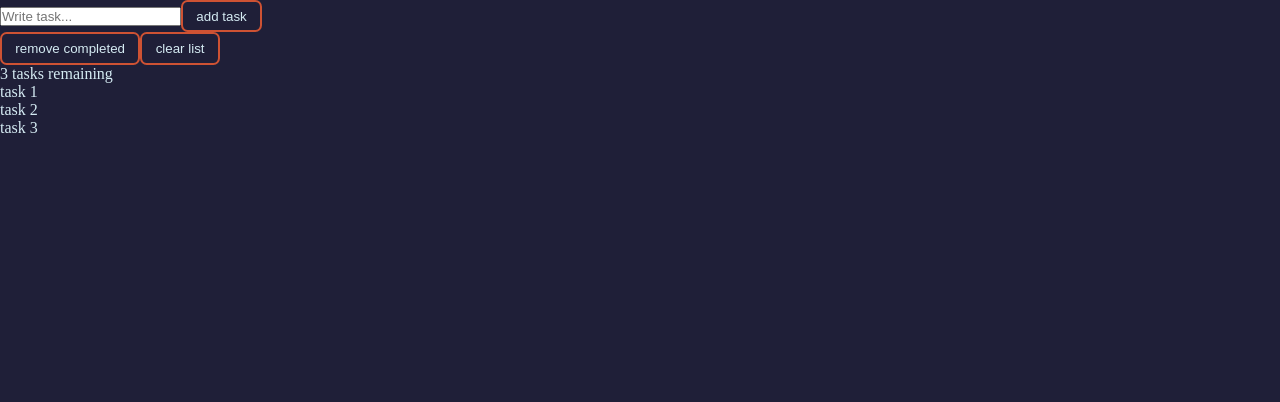
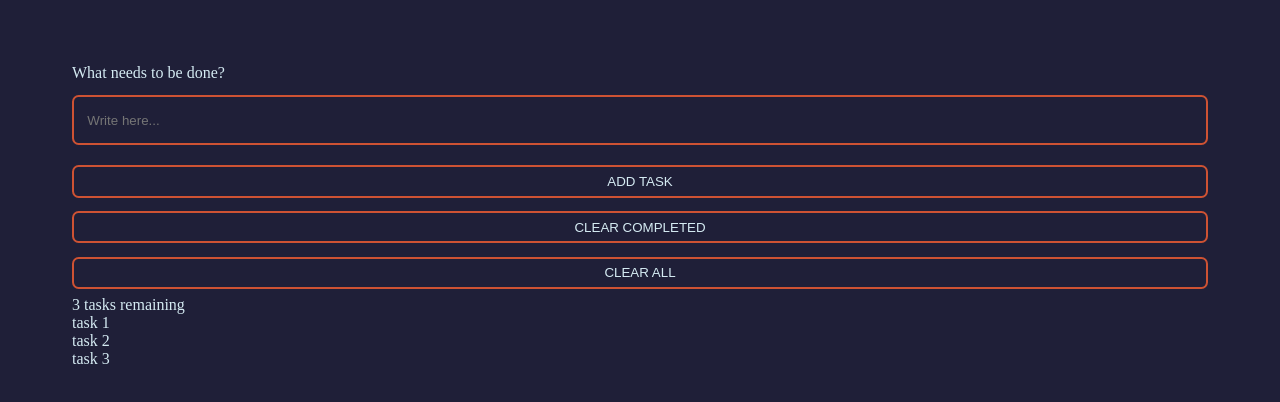
Before and after one commit to wmaKRET/better-todolist, a React (Create React App) app: page / in a window 1280 px wide. Shown: the top 402 px of the page. Built offline with nearby package versions, Linux system fonts and the light colour scheme.

Commit message:
Create TasksListMenu component within TasksList for better readability

```diff
--- a/src/App.js
+++ b/src/App.js
@@ -2,7 +2,7 @@ import List from "./components/tasks-list/TasksList"
 import "./scss/app.scss"
 
 const App = () => (
-  <div>
+  <div className="container">
     <List />
   </div>
 )
--- a/src/components/tasks-list/TasksList.js
+++ b/src/components/tasks-list/TasksList.js
@@ -1,16 +1,9 @@
-import "./tasksList.scss"
+import TasksListMenu from "./TasksListMenu"
 
 const List = () => {
     return (
         <div className="task-list">
-            <div className="task-list__panel">
-                <div className="task-list__panel-add-task">
-                    <input placeholder="Write task..."></input>
-                    <button>add task</button>
-                </div>
-                <button>remove completed</button>
-                <button>clear list</button>
-            </div>
+            <TasksListMenu />
             <div className="task-list__list">
                 <div>3 tasks remaining</div>
                 <div>task 1</div>
--- /dev/null
+++ b/src/components/tasks-list/TasksListMenu.js
@@ -0,0 +1,16 @@
+const TasksListMenu = () => {
+    return (
+        <div className="task-list__menu">
+            <p>What needs to be done?</p>
+            <input
+                className="task-list__menu-input"
+                placeholder="Write here..."
+            ></input>
+            <button className="task-list__menu-btn">ADD TASK</button>
+            <button className="task-list__menu-btn">CLEAR COMPLETED</button>
+            <button className="task-list__menu-btn">CLEAR ALL</button>
+        </div>
+    )
+}
+
+export default TasksListMenu
--- a/src/scss/app.scss
+++ b/src/scss/app.scss
@@ -29,3 +29,12 @@ button {
         color: $white;
     }
 }
+
+.container {
+    width: 90%;
+    margin: 1em auto;
+    display: flex;
+    flex-direction: column;
+}
+
+@import "./components/tasksList"
--- /dev/null
+++ b/src/scss/components/_tasksList.scss
@@ -0,0 +1,24 @@
+.task-list {
+    margin: 3em 0.5em;
+    display: flex;
+    flex-direction: column;
+
+    &__menu {
+        display: flex;
+        flex-direction: column;
+
+        &-input {
+            height: 50px;
+            margin: 1em 0;
+            padding: 0.5em 1em;
+            background-color: transparent;
+            color: $light;
+            border: 2px solid $color;
+            border-radius: 0.5em;
+        }
+
+        &-btn {
+            margin: 0.5em 0;
+        }
+    }
+}
```
Also changed, not shown: src/components/tasks-list/tasksList.scss (deleted).
